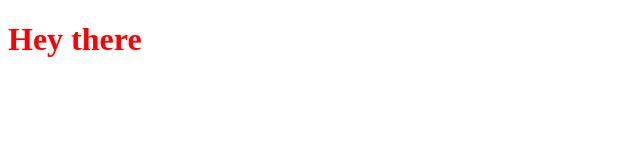
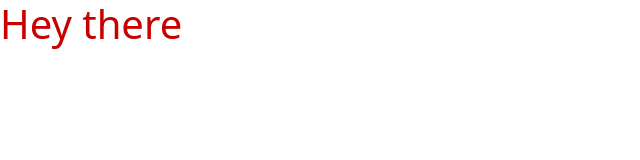
Before and after one commit to aisyesm/RunSmart, a website: page src/index.html in a window 1280 px wide. Shown: the whole page, without its empty margins (0-640 px from the left). Drawn offline with Linux system fonts and the light colour scheme.

Commit message:
Connect bootstrap reboot, fonts

```diff
--- a/src/index.html
+++ b/src/index.html
@@ -6,6 +6,8 @@
     <meta name="viewport" content="width=device-width, initial-scale=1.0">
     <title>Pulse</title>
     <link rel="stylesheet" href="css/style.min.css">
+    <link rel="stylesheet" href="css/bootstrap-reboot.min.css">
+    <link rel="stylesheet" href="css/fonts.css">
 </head>
 <body>
     <h1>Hey there</h1>
--- /dev/null
+++ b/src/sass/base/_variables.sass
@@ -0,0 +1 @@
+$main-color: #c70101
--- a/src/sass/style.sass
+++ b/src/sass/style.sass
@@ -1,2 +1,3 @@
+@import 'base/variables'
 h1
-    color: red
+    color: $main-color
```
Also changed, not shown: src/css/bootstrap-reboot.min.css (added), src/css/fonts.css (added), src/css/style.min.css, src/sass/base/_mixins.sass (added).
